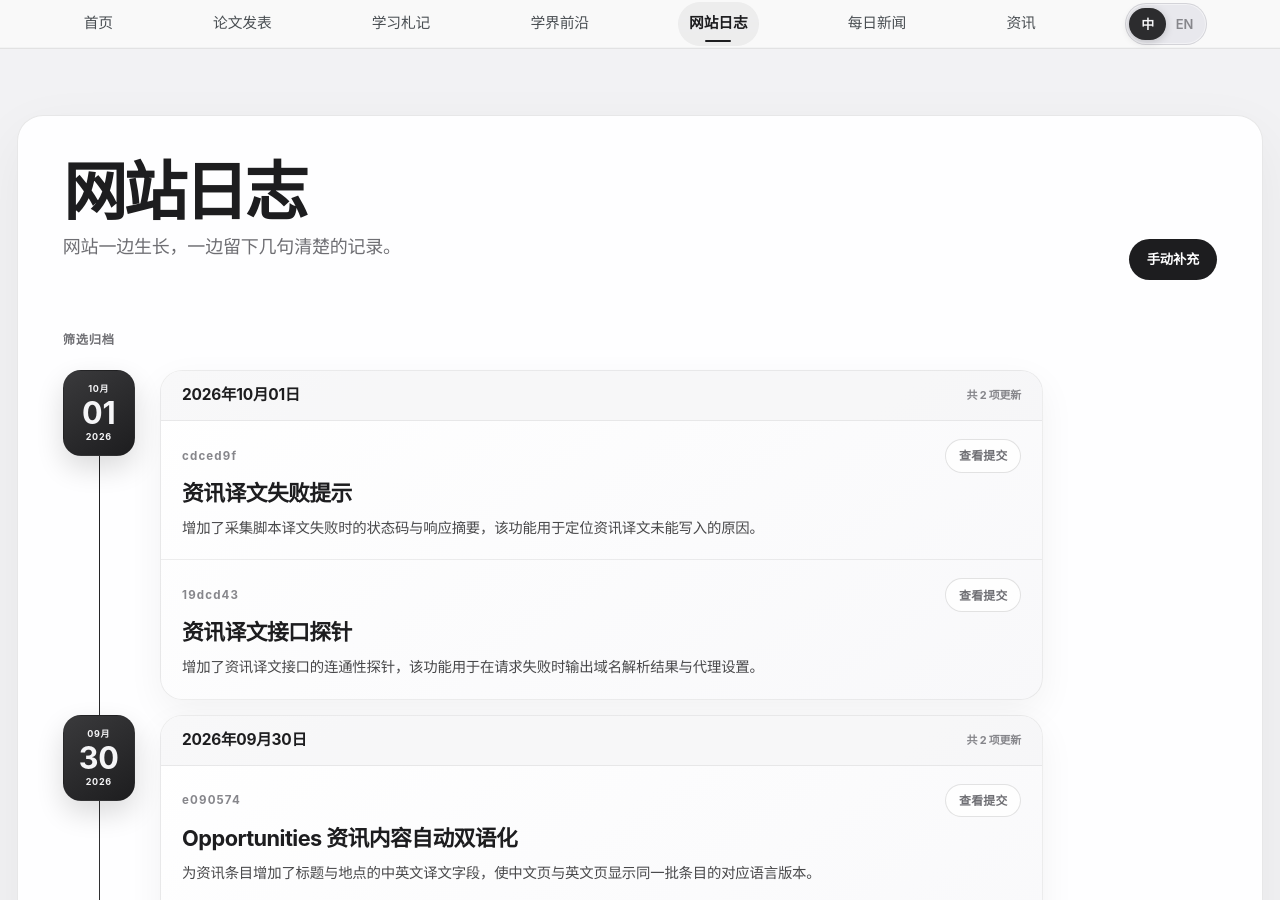
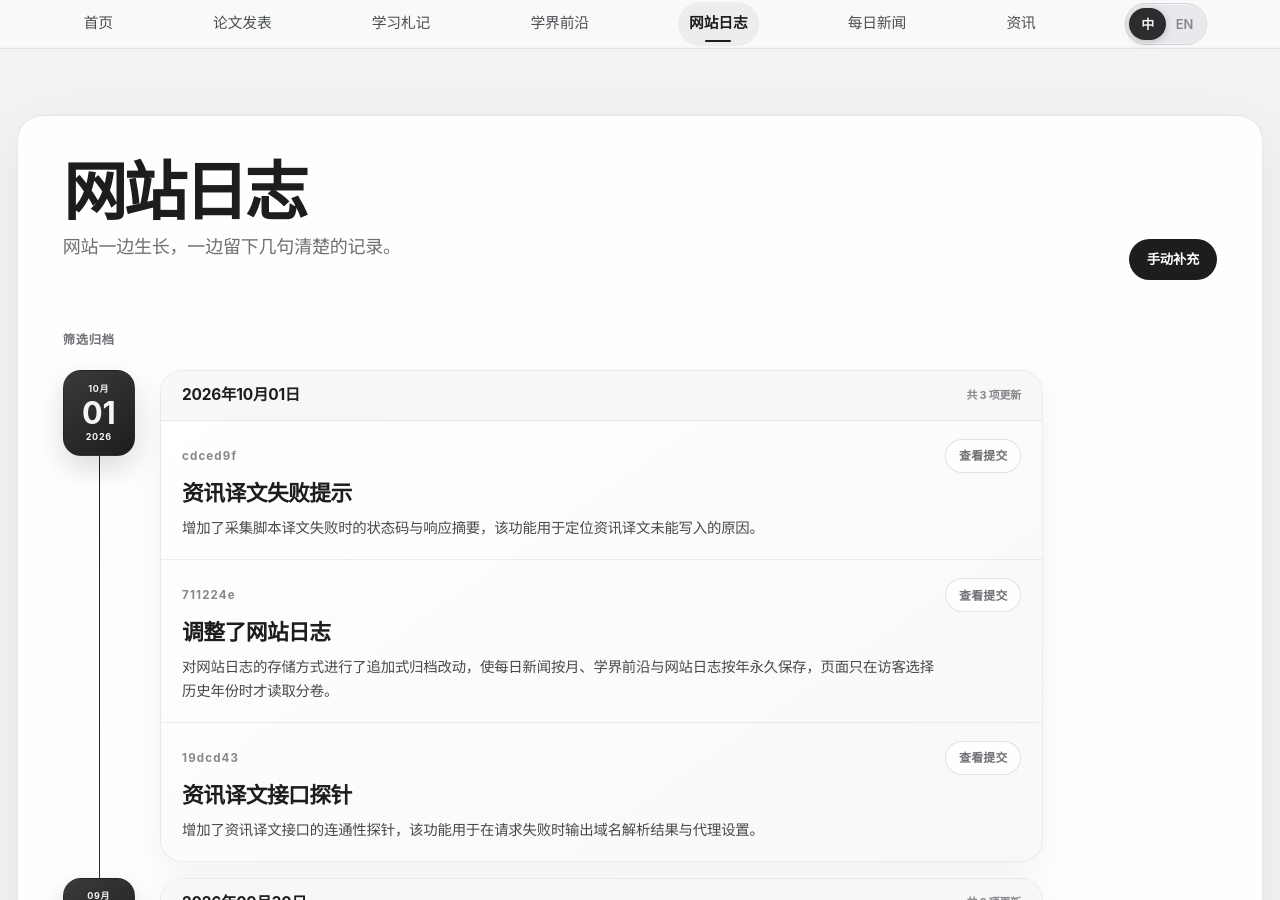
Before and after one commit to HaoxiangLuo/HaoxiangLuo.github.io, a Jekyll site: the page built from _pages/site-log-zh.html, in a window 1280 px wide and 900 px high. Built offline with Jekyll 4.4.1, drawn with Linux system fonts in a browser that asks for light colours; a style sheet for code colours, icons or effects is not loaded; part of the change alters nothing that is shown.

Commit message:
Record site update 711224eceee52b908eafa58c124202e9ba1f5b76

```diff
--- a/_data/site_updates.json
+++ b/_data/site_updates.json
@@ -12,6 +12,20 @@
     "details_en": "the translation request and its warning in scripts/fetch_opportunities.py",
     "sha": "cdced9f",
     "url": "https://github.com/HaoxiangLuo/HaoxiangLuo.github.io/commit/cdced9f948199e6688f03a79edaa26bc8e4d182d"
+  },
+  {
+    "date": "2026-10-01",
+    "title_zh": "调整了网站日志",
+    "title_en": "Refined Site Log",
+    "message": "把两条空泛的网站日志条目改写为具体描述",
+    "story_zh": "对网站日志的存储方式进行了追加式归档改动，使每日新闻按月、学界前沿与网站日志按年永久保存，页面只在访客选择历史年份时才读取分卷。",
+    "story_en": "Changed the storage of Site Log to an append-only archive so daily news is kept by month and frontier and site-log records by year, and a page loads a partition only when a visitor chooses an earlier year.",
+    "purpose_zh": "为避免自动抓取数据因页面展示期限而被清除，建立可长期追溯、可按需读取且不增加网站首页负担的数据归档机制。",
+    "purpose_en": "Establish a durable, traceable archive so automatically collected data is retained beyond the website’s display window without making the static site heavier.",
+    "details_zh": "将每日新闻按月、学界前沿与网站日志按年写入追加式 JSONL 归档；保留近期 JSON 索引供 Jekyll 快速构建；新增 manifest、稳定去重键、SHA-256 校验、历史数据按需加载与年度 GitHub Release 快照。同步降低抓取频率，以减少自动提交噪声和并发冲突。",
+    "details_en": "Archive daily news by month and academic-frontier and site-log records by year in append-only JSONL files; retain small recent JSON indexes for Jekyll; add manifests, stable deduplication keys, SHA-256 checksums, on-demand historical loading, and annual GitHub Release snapshots. Reduce collection frequency to limit automated commit noise and concurrent-update conflicts.",
+    "sha": "711224e",
+    "url": "https://github.com/HaoxiangLuo/HaoxiangLuo.github.io/commit/711224eceee52b908eafa58c124202e9ba1f5b76"
   },
   {
     "date": "2026-10-01",
```
Also changed, not shown: assets/data/archive/manifest.json, 1 other file.
